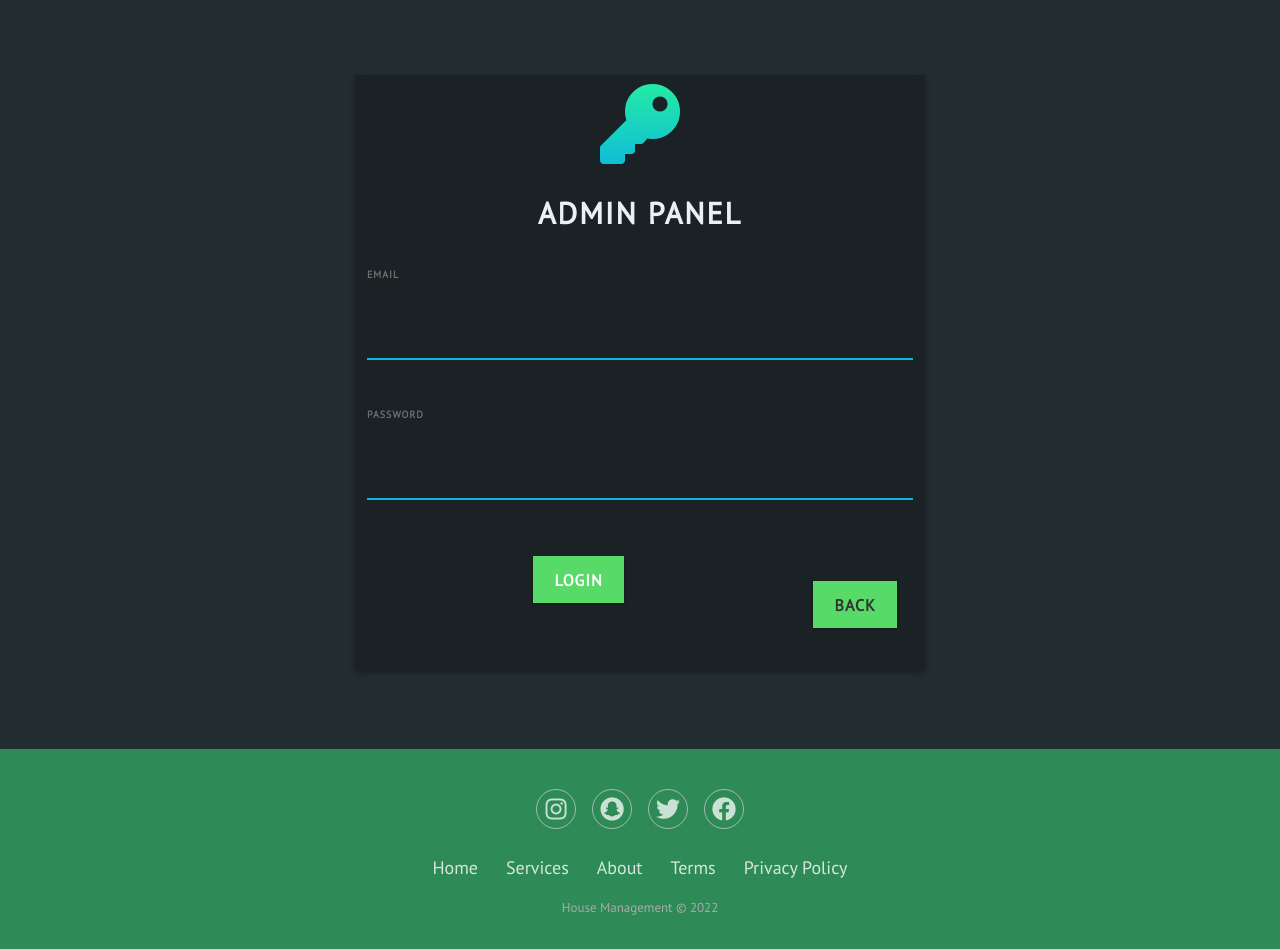
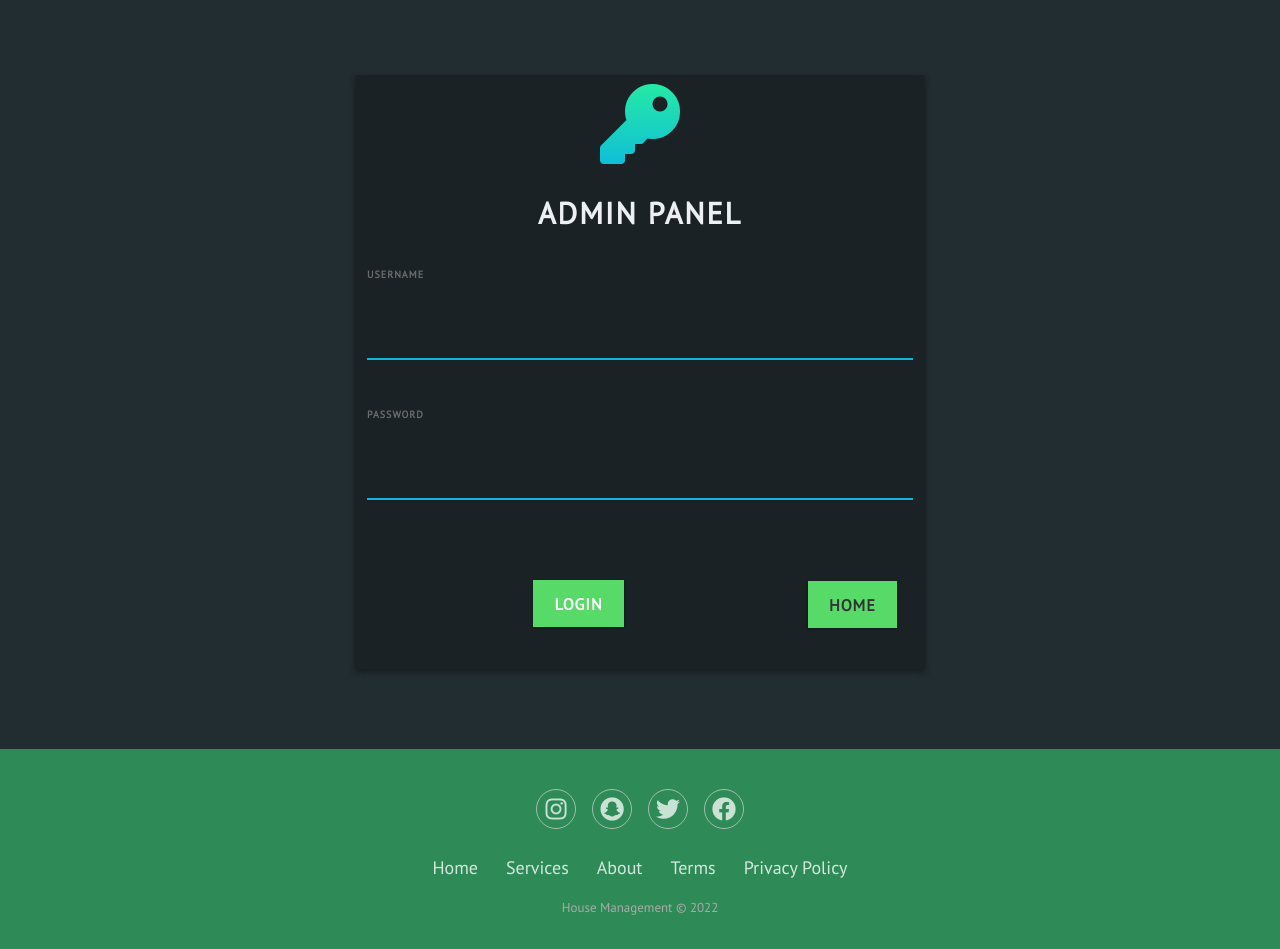
Before and after one commit to Susan56789/Rental-House-System, a React (Create React App) app: page /Login in a window 1280 px wide. Built offline with nearby package versions, Linux system fonts and the light colour scheme; no server answers.

Commit message:
authenticating user log in

```diff
--- a/package.json
+++ b/package.json
@@ -12,6 +12,7 @@
     "@testing-library/jest-dom": "^5.16.1",
     "@testing-library/react": "^12.1.2",
     "@testing-library/user-event": "^13.5.0",
+    "axios": "^0.25.0",
     "bootstrap": "^5.1.3",
     "easybase-react": "^2.2.13",
     "firebase": "^9.6.4",
--- /dev/null
+++ b/src/Components/Common.js
@@ -0,0 +1,19 @@
+export const getUser = () => {
+  const userStr = sessionStorage.getItem("user");
+  if (!userStr) return JSON.parse(userStr);
+  else return null;
+};
+
+export const getToken = () => {
+  return sessionStorage.getItem("token") || null;
+};
+
+export const setUserSession = (token, user) => {
+  sessionStorage.setItem("token", token);
+  sessionStorage.setItem("user", JSON.stringify(user));
+};
+
+export const removeUserSession = () => {
+  sessionStorage.removeItem("token");
+  sessionStorage.removeItem("user");
+};
--- a/src/Components/Login.js
+++ b/src/Components/Login.js
@@ -1,49 +1,39 @@
-import React, { useEffect, useState } from "react";
+import React, { useState } from "react";
 import "./Login.css";
-import auth from "./Auth";
+import axios from "axios";
 import { withRouter } from "react-router";
+import { setUserSession } from "./Common";
 
 const Login = (props) => {
-  const [email, setEmail] = useState();
+  const [username, setUsername] = useState();
   const [password, setPassword] = useState();
-  const [users, setUsers] = useState([]);
-
-  async function loginUser(credentials) {
-    return fetch("https://rental-house-server.vercel.app/users", {
-      method: "POST",
-      headers: {
-        "Content-Type": "application/json",
-      },
-      body: JSON.stringify(credentials),
-    });
-  }
-
-  async function checkUser() {
-    const user = await fetch("https://rental-house-server.vercel.app/users", {
-      method: "GET",
-      mode: "cors",
-    })
-      .then((res) => res.json())
-      .then((data) => {
-        console.log(data);
-      });
-    setUsers(user);
-  }
-
-  useEffect(() => {
-    checkUser();
-  }, []);
+  const [error, setError] = useState(null);
+  const [loading, setLoading] = useState(false);
 
   const handleSubmit = async (e) => {
     e.preventDefault();
-
-    users.map((req) => {
-      if (req.emai && req.password === email && password) {
-        return loginUser({ email, password });
-      } else {
-        return "User does not Exist. Sign Up !";
-      }
-    });
+    setError(null);
+    setLoading(true);
+    axios
+      .post("https://rental-house-server.vercel.app/user/login", {
+        username: username,
+        password: password,
+      })
+      .then((response) => {
+        setLoading(false);
+        setUserSession(response.data.token, response.data.username);
+        console.log("response >>>", response);
+        props.history.push("/Home");
+      })
+      .catch((error) => {
+        setLoading(false);
+        if (error.response.status === 400 || error.response.status === 401) {
+          setError(error.response.data.message);
+        } else {
+          setError("Something is wrong. Please try again later !");
+        }
+        console.error("Error >>>", error);
+      });
   };
 
   return (
@@ -60,12 +50,11 @@ const Login = (props) => {
             <div className="col-lg-12 login-form">
               <form onSubmit={handleSubmit}>
                 <div className="form-group">
-                  <label className="form-control-label">EMAIL</label>
+                  <label className="form-control-label">USERNAME</label>
                   <input
                     type="text"
-                    onChange={(e) => setEmail(e.target.value)}
+                    onChange={(e) => setUsername(e.target.value)}
                     className="form-control"
-                    required
                   />
                 </div>
                 <div className="form-group">
@@ -74,29 +63,31 @@ const Login = (props) => {
                     type="password"
                     onChange={(e) => setPassword(e.target.value)}
                     className="form-control"
-                    required
                   />
                 </div>
 
                 <div className="col-lg-12 loginbttm">
                   <div className="col-lg-6 login-btm login-text"></div>
                   <div className="col-lg-6 login-btm login-button">
-                    <button
-                      onClick={() => {
-                        auth.login(() => {
-                          props.history.push("/Home");
-                        });
-                      }}
+                    {error && (
+                      <>
+                        <small style={{ color: "red" }}>{error}</small>
+                        <br />
+                      </>
+                    )}
+                    <br />
+                    <input
                       type="button"
+                      value={loading ? "Loading..." : "LOGIN"}
+                      onClick={handleSubmit}
+                      disabled={loading}
                       className="btn btn-outline-primary m-3"
-                    >
-                      LOGIN
-                    </button>
+                    />
                   </div>
                   <div className="col-lg-6 login-btm login-button"></div>
                   <div className="col-lg-6 login-btm login-button">
                     <button className="btn btn-outline-primary m-3">
-                      <a href="/">BACK</a>
+                      <a href="/">HOME</a>
                     </button>
                   </div>
                 </div>
--- a/src/Components/Navbar.js
+++ b/src/Components/Navbar.js
@@ -1,23 +1,29 @@
 import React from "react";
 import "./styles.css";
-import auth from "./Auth";
+import { withRouter } from "react-router";
 
-const Navbar = () => {
+const Navbar = (props) => {
+  const handleLogout = () => {
+    props.history.push("/Login");
+  };
   return (
     <>
       <nav
         className="navbar navbar-light fixed-top bg-dark"
         style={{ padding: 0, display: "flex" }}
       >
-        <a className="nabvar-item" href="/Settings" id="manage_my_account">
-          <i className="fa fa-cog"></i> Manage Account
-        </a>
-        <a href="/" className="navbar-item">
+        <button className="btn btn-light">
+          <a className="nabvar-item" href="/Settings" id="manage_my_account">
+            <i className="fa fa-cog"></i> Manage Account
+          </a>
+        </button>
+
+        <button onClick={handleLogout} className="btn btn-light navbar-item">
           <i className="fa fa-power-off"></i> Logout
-        </a>
+        </button>
       </nav>
     </>
   );
 };
 
-export default Navbar;
+export default withRouter(Navbar);
```
Also changed, not shown: 1 other file (tests, documents, lock files or other folders).
